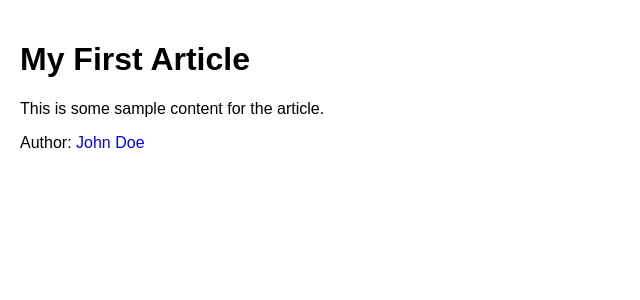
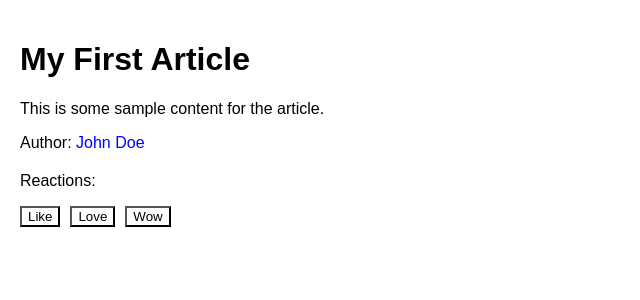
Before and after one commit to dibbya-stutrom-dey/article-app, a React (Create React App) app: page / in a window 1280 px wide. Shown: the top 300 px of the page, without its empty margins (0-640 px from the left). Built offline with nearby package versions, Linux system fonts and the light colour scheme.

Commit message:
Reaction er kaj korsi

```diff
--- a/src/App.js
+++ b/src/App.js
@@ -4,11 +4,13 @@ function App() {
   const [showAuthor, setShowAuthor] = useState(false);
 
   // Dummy data
-  const article = {
-    title: "My First Article",
-    content: "This is some sample content for the article.",
-    author: "John Doe",
-  };
+const [article, setArticle] = useState({
+  title: "My First Article",
+  content: "This is some sample content for the article.",
+  author: "John Doe",
+  selectedReaction: null,
+});
+
 
   const author = {
     name: article.author,
@@ -37,6 +39,24 @@ function App() {
               {article.author}
             </span>
           </p>
+          <div style={{ marginTop: "20px" }}>
+  <p>Reactions:</p>
+  {["Like", "Love", "Wow"].map((r) => (
+    <button
+      key={r}
+      style={{
+        marginRight: "10px",
+        backgroundColor: article.selectedReaction === r ? "lightblue" : "white",
+      }}
+      onClick={() =>
+        setArticle({ ...article, selectedReaction: r })
+      }
+    >
+      {r}
+    </button>
+  ))}
+</div>
+
         </div>
       )}
     </div>
```
